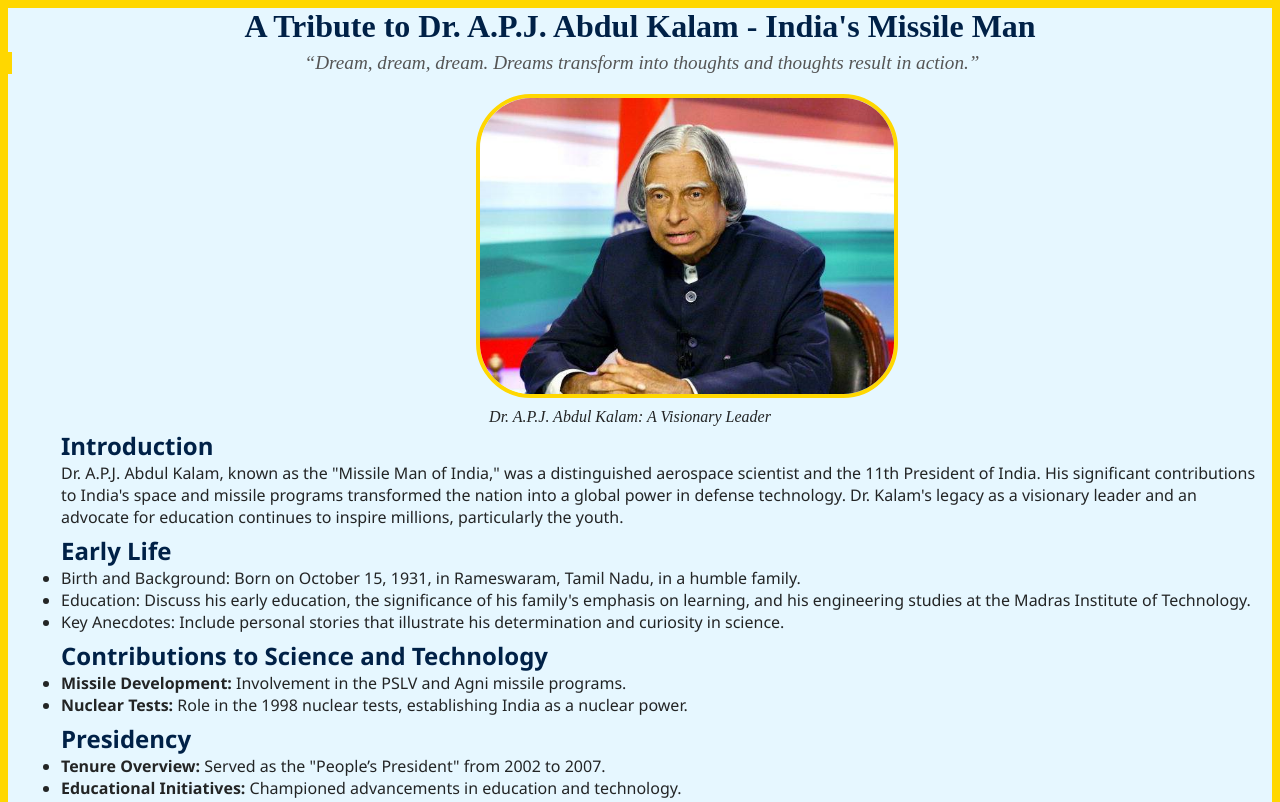
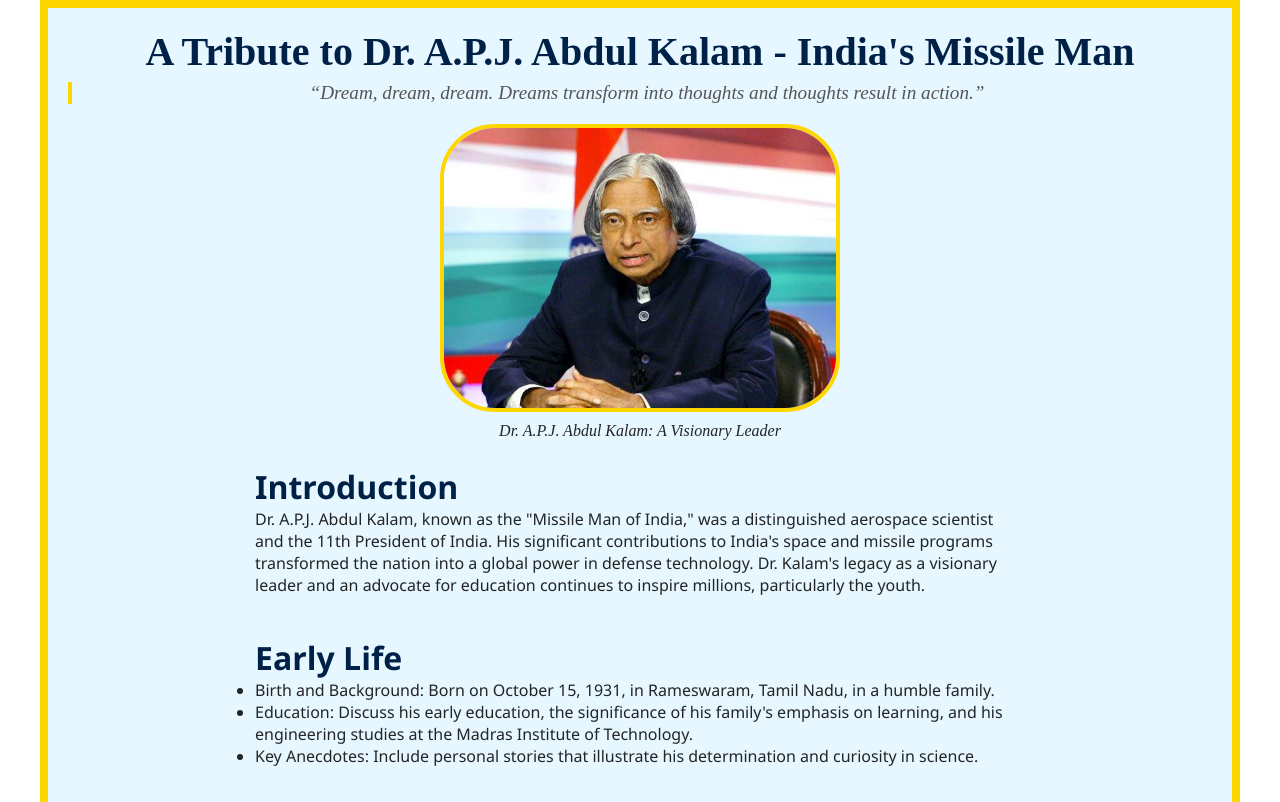
Before and after one commit to shouqatazeez/APJTribute, a plain HTML site: page index.html in a window 1280 px wide. Shown: the top 802 px of the page. Drawn offline with Linux system fonts and the light colour scheme.

Commit message:
Describe the changes

```diff
--- a/style.css
+++ b/style.css
@@ -1,53 +1,115 @@
-*{
+* {
     margin: 0;
     padding: 0;
+    box-sizing: border-box;
 }
-.container{
+
+.container {
     background-color: #E6F7FF;
-    height: 151vh;
+    min-height: 100vh;
     color: #333333;
-    border: 8px  solid #FFD700;
+    border: 8px solid #FFD700;
+    padding: 20px;
 }
-h1{
+
+h1 {
     color: #002147;
     text-align: center;
 }
-h2{
-    color: #002147
+
+h2 {
+    color: #002147;
 }
+
 blockquote {
     font-style: italic;
     font-size: larger;
     color: #555555;
     text-align: center;
     border-left: 4px solid #FFD700;
-     margin-top: 7px;
+    margin-top: 7px;
+    padding-left: 10px;
 }
+
 img {
+    width: 100%;
+    max-width: 400px;
+    height: auto;
+    border: 4px solid #FFD700;
+    border-radius: 55px;
+    display: block;
+    margin: 20px auto; }
 
-
-        height: 37vh;
-         border: 4px solid #FFD700;
-         border-radius: 55px;
-         display: block;
-      margin: 20px 37%;
-
-
-
- }
- .caption {
+.caption {
     text-align: center;
     color: #0e0e0ee7;
-    margin-left: -20px;
     margin-top: -10px;
     font-style: italic;
 }
-.text{
-    max-width: 400px;
-}
-.intro,.intro1,.contributions, .presidency, .inspiration, .legacy, .timeline, .closing {
-    padding: 3px;
-    margin-left: 50px;
+
+.intro, .intro1, .contributions, .presidency, .inspiration, .legacy, .timeline, .closing {
+    padding: 15px;
+    margin: 10px auto;
+    max-width: 800px;
     color: #0e0e0ee7;
     font-family: 'Segoe UI', Tahoma, Geneva, Verdana, sans-serif;
 }
+
+/* Media Queries for responsiveness */
+
+/* For mobile devices */
+@media only screen and (max-width: 600px) {
+    img {
+        width: 90%;
+    }
+
+    .container {
+        border-width: 4px;
+    }
+
+    h1, h2 {
+        font-size: 1.5rem;
+    }
+
+    blockquote {
+        font-size: 1.1rem;
+    }
+
+    .intro, .intro1, .contributions, .presidency, .inspiration, .legacy, .timeline, .closing {
+        margin-left: 0;
+        padding: 10px;
+    }
+}
+
+/* For tablet devices */
+@media only screen and (min-width: 601px) and (max-width: 1024px) {
+    img {
+        width: 80%;
+    }
+
+    .intro, .intro1, .contributions, .presidency, .inspiration, .legacy, .timeline, .closing {
+        max-width: 90%;
+        margin-left: 20px;
+    }
+}
+
+/* For desktop screens */
+@media only screen and (min-width: 1025px) {
+    .container {
+        max-width: 1200px;
+        margin: 0 auto;
+    }
+
+    img {
+        width: 50%;
+        margin: 20px auto;
+    }
+
+    h1 {
+        font-size: 2.5rem;
+    }
+
+    h2 {
+        font-size: 2rem;
+    }
+}
```
Also changed, not shown: index.html (+2 -0 lines).
